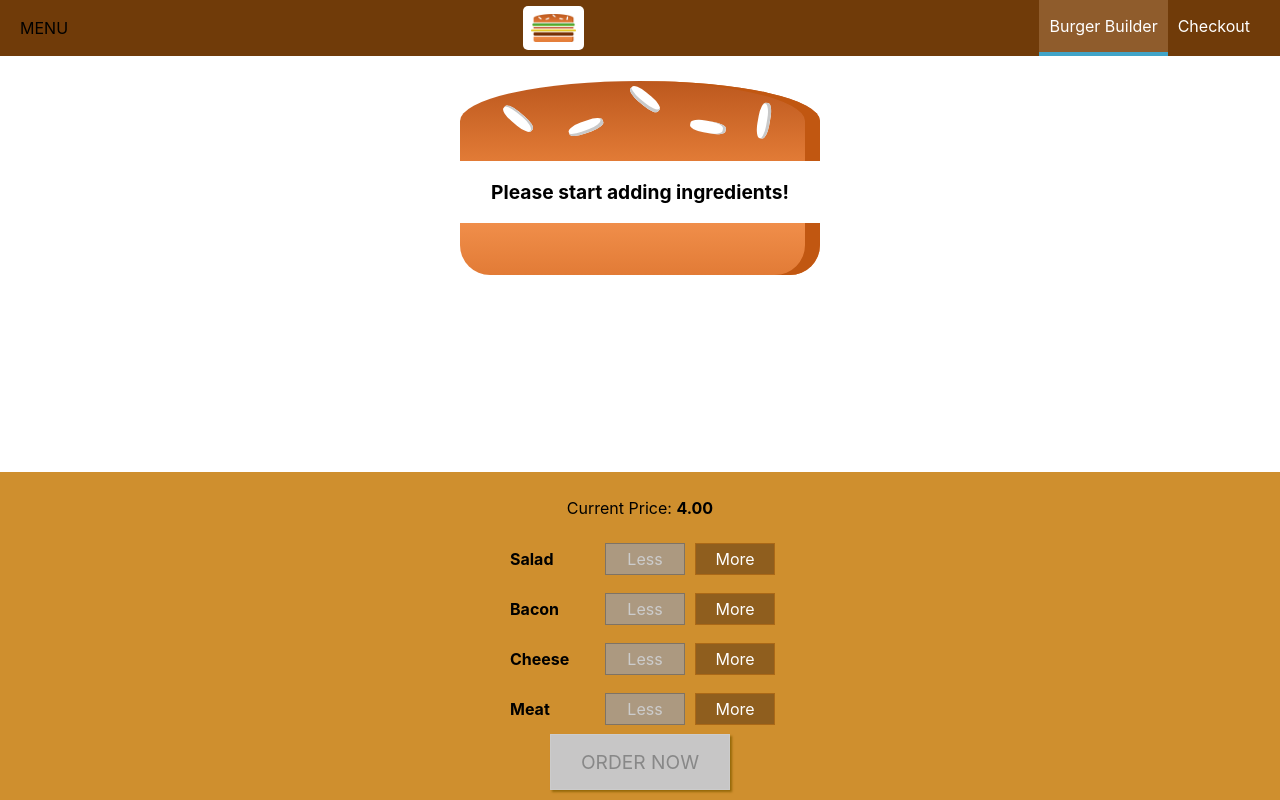
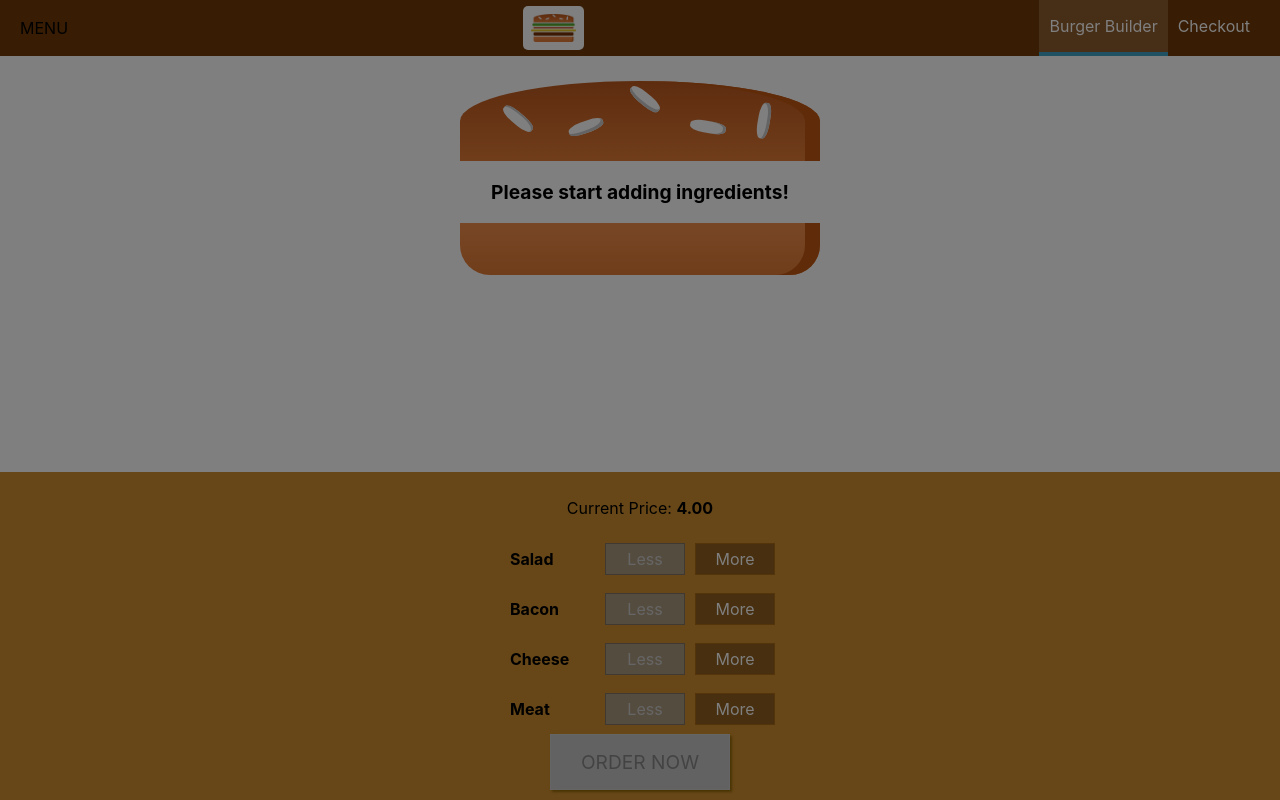
Before and after one commit to fabricioLVmagalhaes/burger-builder, a React (Create React App) app: page / in a window 1280 px wide. Built offline with nearby package versions, Linux system fonts and the light colour scheme.

Commit message:
Reusing the Backdrop

```diff
--- a/src/components/Layout/Layout.js
+++ b/src/components/Layout/Layout.js
@@ -1,15 +1,29 @@
-import React from 'react';
+import React, { Component } from 'react';
 import Aux from '../../hoc/Auxi';
 import styles from './Layout.module.css';
 import Toolbar from '../Navigation/Toolbar/Toolbar';
-import SideDrawer from '../Navigation/SideDrawer/SideDrawer'
+import SideDrawer from '../Navigation/SideDrawer/SideDrawer';
 
-const layout = (props) => (
-  <Aux>
-    <Toolbar />
-    <SideDrawer />
-    <main className={styles.Content}>{props.children}</main>
-  </Aux>
-);
+class Layout extends Component {
+  state = {
+    showSideDrawer: true,
+  };
+  SideDrawerClosedHandler = () => {
+    this.setState(this.setState({ showSideDrawer: false }));
+  };
 
-export default layout;
+  render() {
+    return (
+      <Aux>
+        <Toolbar />
+        <SideDrawer
+          open={this.state.showSideDrawer}
+          closed={this.SideDrawerClosedHandler}
+        />
+        <main className={styles.Content}>{this.props.children}</main>
+      </Aux>
+    );
+  }
+}
+
+export default Layout;
--- a/src/components/Navigation/SideDrawer/SideDrawer.js
+++ b/src/components/Navigation/SideDrawer/SideDrawer.js
@@ -2,10 +2,18 @@
 import Logo from '../../Logo/Logo';
 import NavigationItems from '../NaviationItems/NavigationItems';
 import styles from './SideDrawer.module.css';
+import Backdrop from '../../UI/Backdrop/Backdrop';
+import Aux from '../../../hoc/Auxi';
 
 const sideDrawer = (props) => {
+  let attachedClasses = [styles.SideDrawer, styles.Close];
+  if (props.open) {
+    attachedClasses = [styles.SideDrawer, styles.Open];
+  }
   return (
-    <div className={styles.SideDrawer}>
+    <Aux>
+      <Backdrop show={props.open} clicked={props.closed} />
+      <div className={attachedClasses.join(' ')}>
         <div className={styles.Logo}>
           <Logo />
         </div>
@@ -13,6 +21,7 @@
           <NavigationItems />
         </nav>
       </div>
+    </Aux>
   );
 };
 
```
Lines whose indentation alone changed are shown as unchanged.
